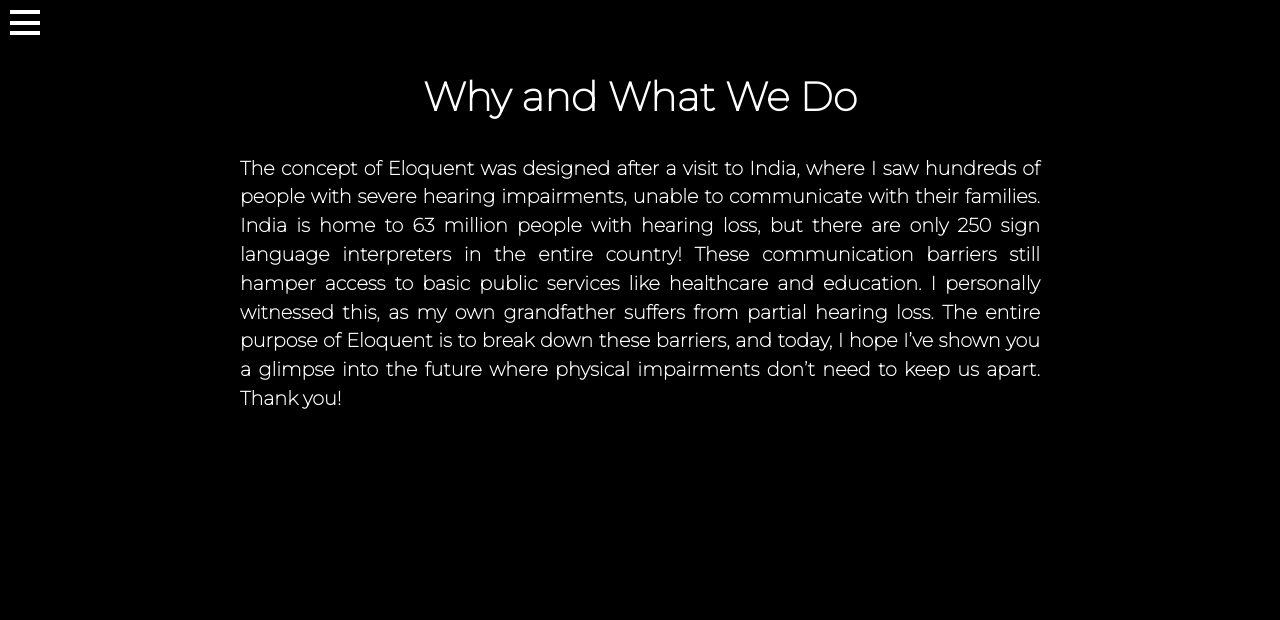
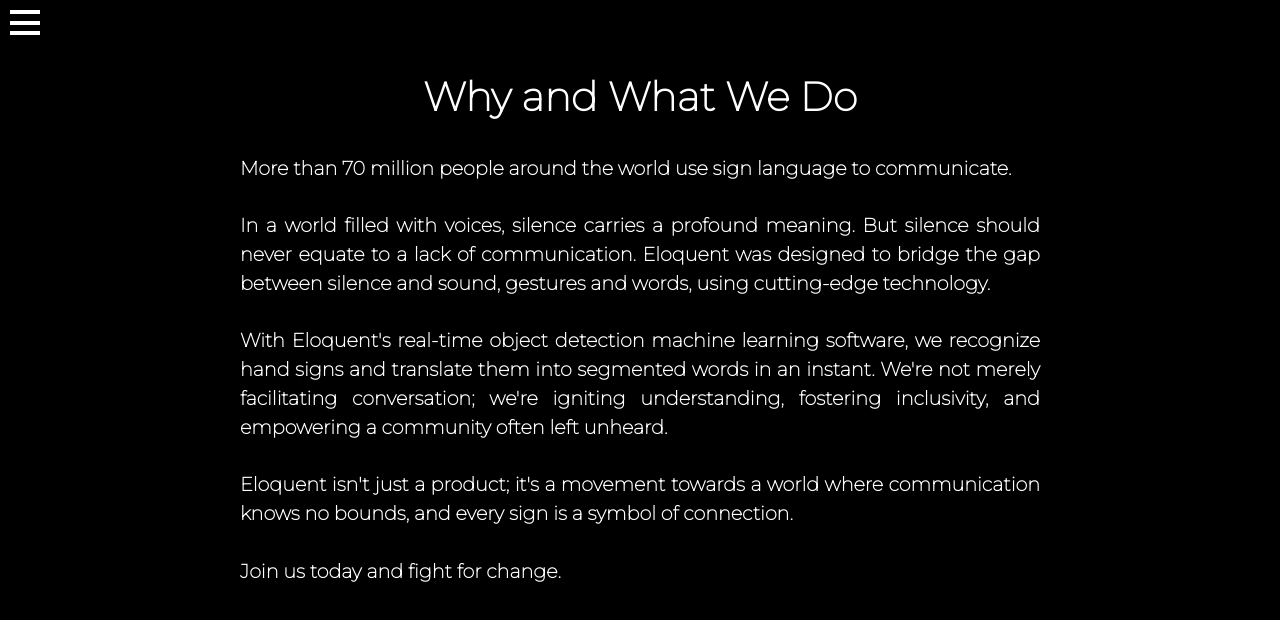
Before and after one commit to thenerd31/eloquence, a React (Create React App) app: page /why-we-do in a window 1280 px wide. Shown: the top 620 px of the page. Built offline with nearby package versions, Linux system fonts and the light colour scheme.

Commit message:
added our mission and fixed ui

```diff
--- a/src/App.css
+++ b/src/App.css
@@ -161,6 +161,7 @@
   line-height: 1.5;
   text-align: center;
   font-weight: bold;
+  margin-top: 15%;
 
 }
 
@@ -310,5 +311,14 @@
 }
 
 .activate-button:hover {
-  background-color: #0056b3;
+  background-color: #5C6BC0;
 }
+
+.webcam-active-canvas {
+  position: absolute;
+  top: 0;
+  left: 0;
+  width: 100%; /* Match the width of the webcam */
+  height: 100%; /* Match the height of the webcam */
+  z-index: 10; /* Ensure the canvas appears above the webcam */
+}
--- a/src/Menu.js
+++ b/src/Menu.js
@@ -17,11 +17,12 @@
               <Link to="/" className="menu-link">Home</Link>
             </li>
             <li>
-              <Link to="/webcam" className="menu-link">Webcam</Link>
+              <Link to="/why-we-do" className="menu-link">Our Mission</Link>
             </li>
             <li>
-              <Link to="/why-we-do" className="menu-link">Why and What we Do</Link>
+              <Link to="/webcam" className="menu-link">Our Solution</Link>
             </li>
+
           </ul>
         </nav>
       </div>
--- a/src/WebcamPage.js
+++ b/src/WebcamPage.js
@@ -31,6 +31,9 @@
       const ctx = ctxRef.current;
       ctx.clearRect(0, 0, canvasRef.current.width, canvasRef.current.height);
     }
+
+    setDetectedLetters([]);
+    setDisplayText('');
 
   };
   const fetchSegmentedWords = async (letters) => {
@@ -176,13 +179,7 @@
           <canvas
             ref={canvasRef}
             className={`webcam-active-canvas`}
-            style={{
-              position: "absolute",
-              top: "50%",
-              left: "50%",
-              transform: "translate(-50%, -50%)",
-              zIndex: 10,
-            }}
+
           />
         </CSSTransition>
         <CSSTransition
--- a/src/WhyWeDo.js
+++ b/src/WhyWeDo.js
@@ -8,16 +8,25 @@
     <div className="why-we-do">
       <h1>Why and What We Do</h1>
       <p>
-        The concept of Eloquent was designed after a visit to India, where I saw
-        hundreds of people with severe hearing impairments, unable to communicate
-        with their families. India is home to 63 million people with hearing loss,
-        but there are only 250 sign language interpreters in the entire country!
-        These communication barriers still hamper access to basic public services
-        like healthcare and education. I personally witnessed this, as my own
-        grandfather suffers from partial hearing loss. The entire purpose of
-        Eloquent is to break down these barriers, and today, I hope I’ve shown you
-        a glimpse into the future where physical impairments don’t need to keep us
-        apart. Thank you!
+      More than 70 million people around the world use sign language to communicate.
+      <br></br>
+      <br></br>
+      In a world filled with voices, silence carries a profound meaning. But silence
+      should never equate to a lack of communication. Eloquent was designed to bridge
+      the gap between silence and sound, gestures and words, using cutting-edge technology.
+      <br></br>
+      <br></br>
+      With Eloquent's real-time object detection machine learning software, we recognize
+      hand signs and translate them into segmented words in an instant. We're not merely
+      facilitating conversation; we're igniting understanding, fostering inclusivity, and
+      empowering a community often left unheard.
+      <br></br>
+      <br></br>
+      Eloquent isn't just a product; it's a movement towards a world where communication
+      knows no bounds, and every sign is a symbol of connection.
+      <br></br>
+      <br></br>
+      Join us today and fight for change.
       </p>
       {/* Add statistics here if necessary */}
     </div>
--- a/src/utilities.js
+++ b/src/utilities.js
@@ -48,9 +48,9 @@
             //console.log(text)
             // Set styling
             ctx.strokeStyle = labelMap[text]['color']
-            ctx.lineWidth = 10
+            ctx.lineWidth = 3
             ctx.fillStyle = 'white'
-            ctx.font = '30px Arial'
+            ctx.font = '18px Arial'
 
             // DRAW!!
             ctx.beginPath()
```
